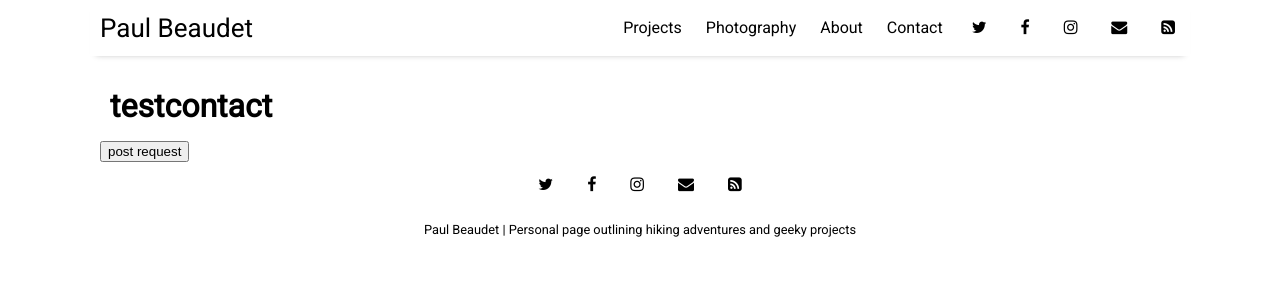
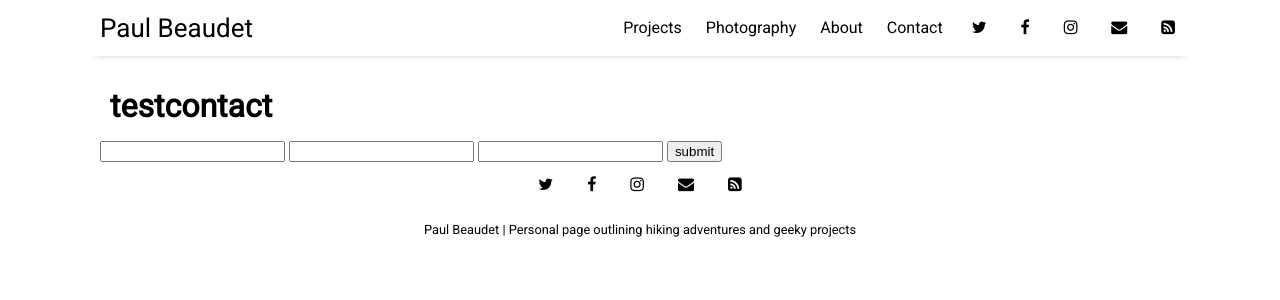
Before and after one commit to PaulBeaudet/paulbeaudet.github.io, a Jekyll site: the page built from pages/testcontact.html, in a window 1280 px wide. Shown: the top 300 px of the page. Built offline with Jekyll 4.4.1, drawn with Linux system fonts in a browser that asks for light colours; nearby versions of some CDN libraries.

Commit message:
try with better inputs

```diff
--- a/_includes/contact-page.html
+++ b/_includes/contact-page.html
@@ -9,6 +9,6 @@
         xmlHttp.setRequestHeader("Content-type", "application/x-www-form-urlencoded");
         xmlHttp.open(formObject.method, formObject.action, true);
         xmlHttp.send(new FormData(formObject));
-        return false;
+        return true;
     }
 </script>
--- a/pages/testcontact.html
+++ b/pages/testcontact.html
@@ -4,9 +4,8 @@ title: testcontact
 ---
 
 <form method="POST" action="https://827872mihl.execute-api.us-east-1.amazonaws.com/dev/contact" onsubmit="return submitForm(this);">
-  <input type="hidden" value="person"   name="user" />
-  <input type="hidden" value="password" name="pwd" />
-  <input type="hidden" value="place"    name="organization" />
-  <input type="hidden" value="key"      name="requiredkey" />
-  <input type="submit" value="post request"/>
+  <input type="text" name="fullname" />
+  <input type="email" name="email" />
+  <input type="text" name="message" />
+  <input type="submit" value="submit"/>
 </form>
```
